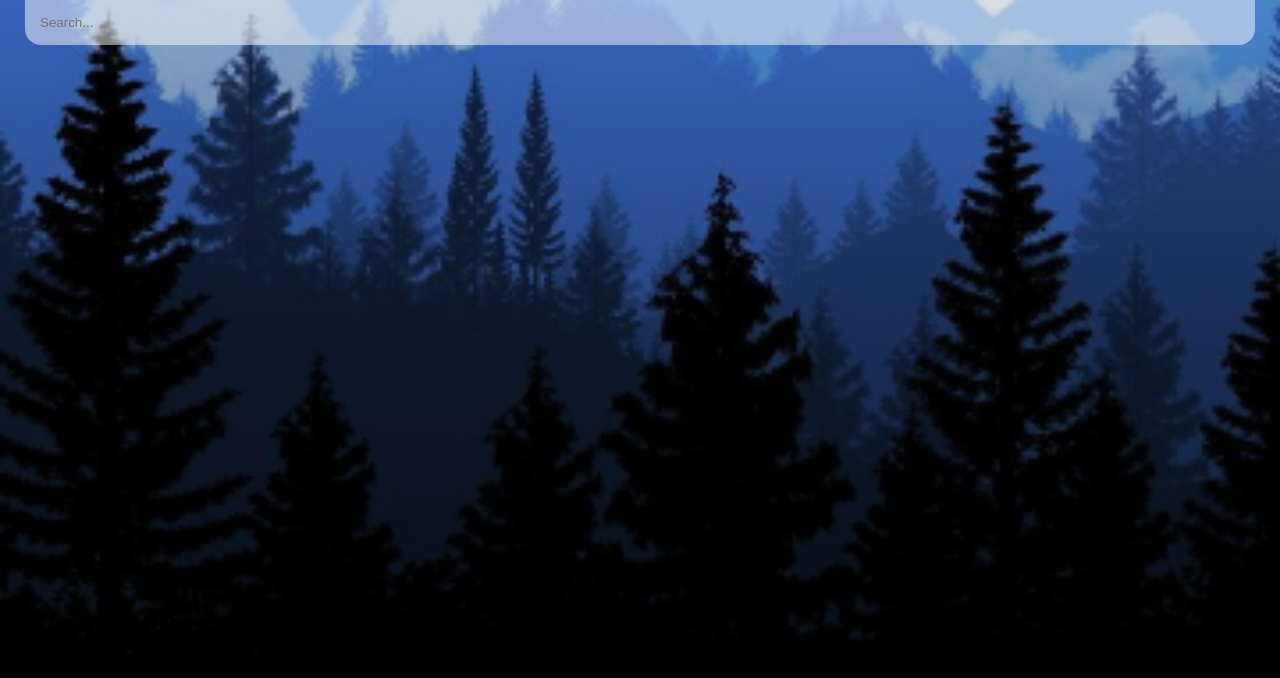
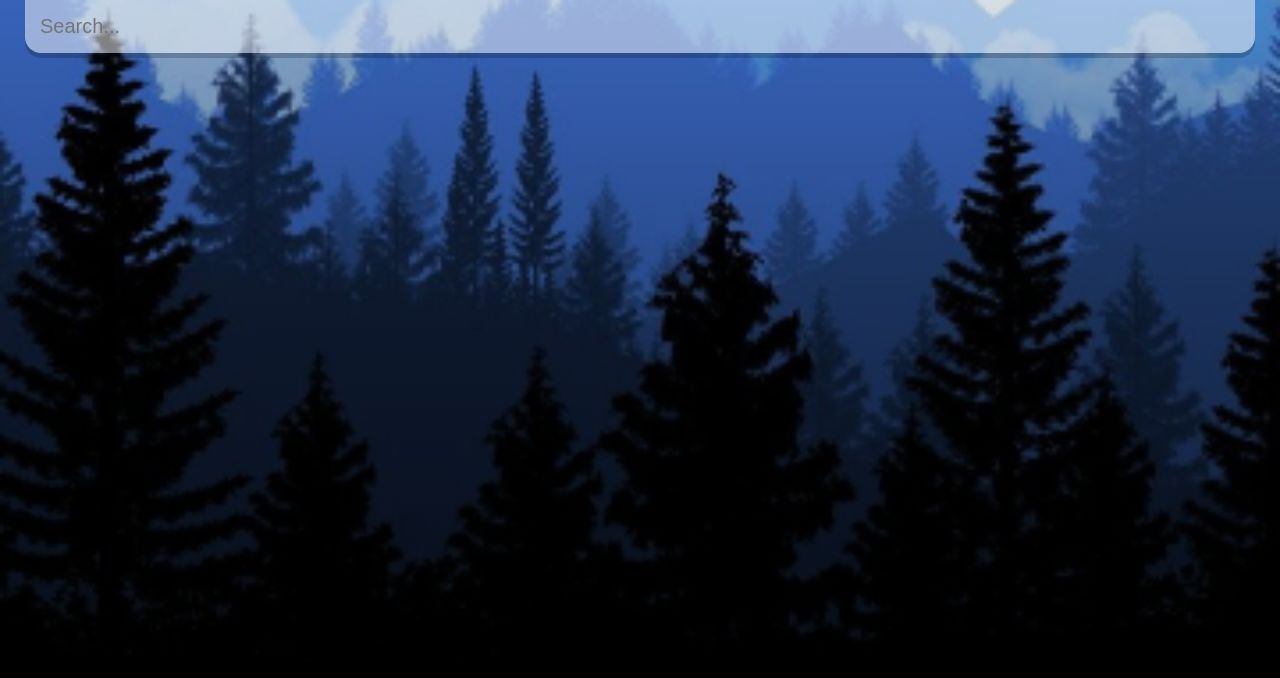
Before and after one commit to JonnyBerry/weather-app, a JavaScript app: page / in a window 1280 px wide. Shown: the top 678 px of the page. Built offline with nearby package versions, Linux system fonts and the light colour scheme; the HTML template or start-up script is replaced by a standard one.

Commit message:
added box shadow and font changed font size

```diff
--- a/src/index.css
+++ b/src/index.css
@@ -42,4 +42,10 @@ main{
   background-color: rgba(255, 255, 255, 0.5);
   border-radius: 0px 0px 16px 16px;
   margin-top: -25px;
+
+  box-shadow: 0px 5px rgba(0,0,0,0.2);
+  color: #313131;
+  font-size: 20px;
+
+  transition:;
 }
```
